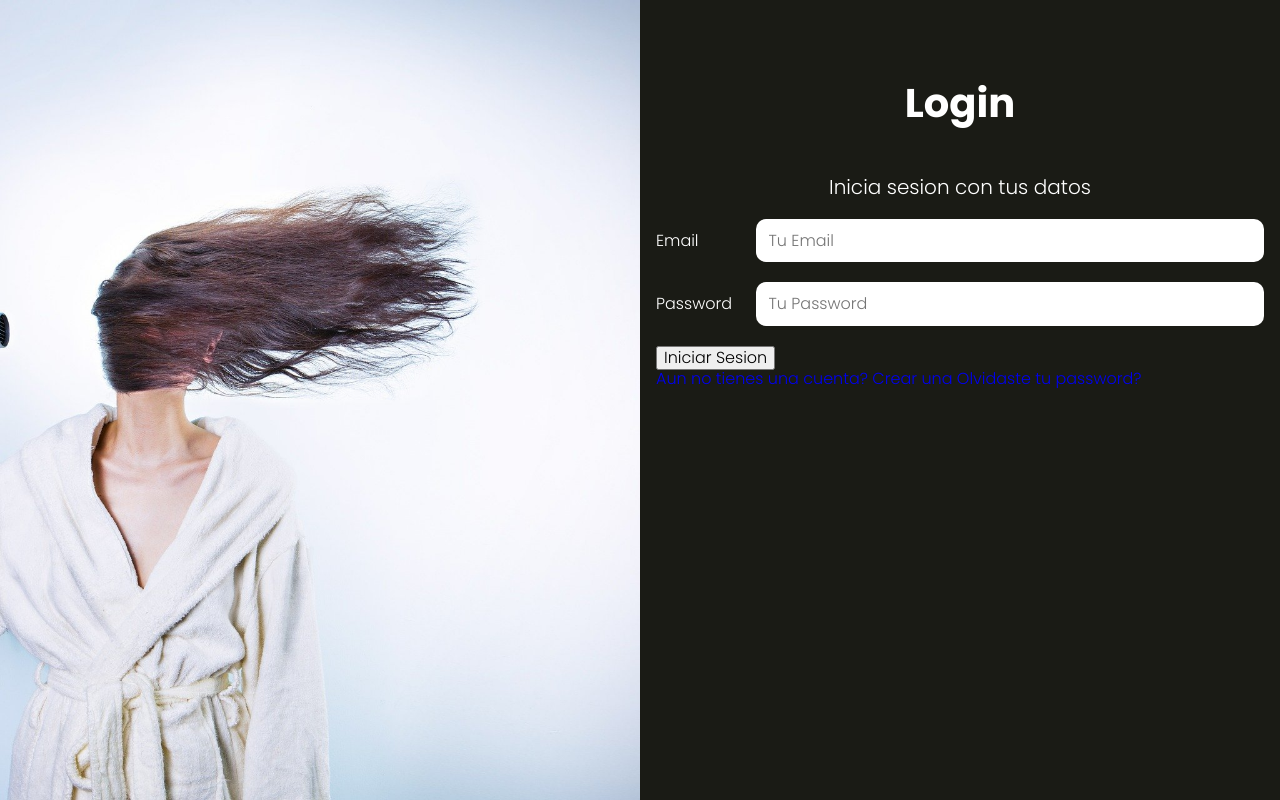
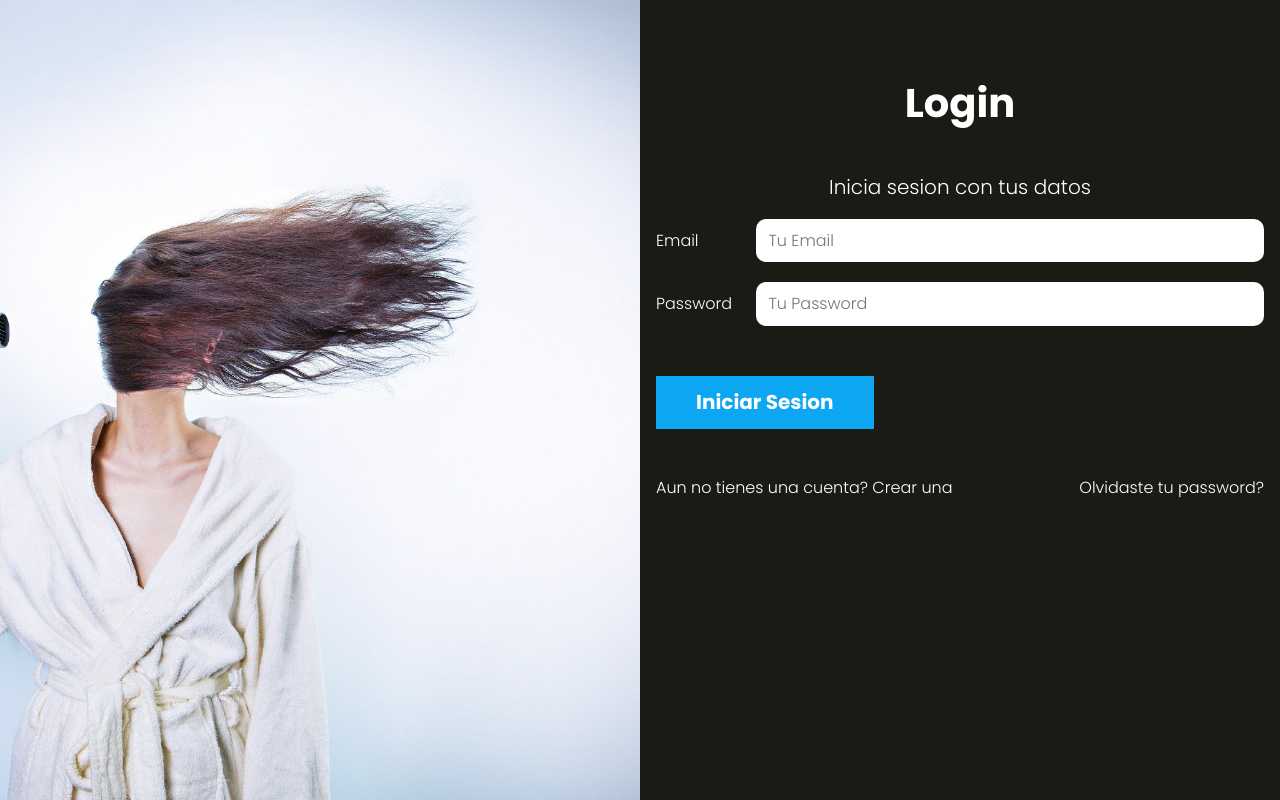
Before and after one commit to marina757/App_Salon, a PHP site: template views/auth/login.php in a window 1280 px wide. Run offline with PHP 8.4, Linux system fonts and the light colour scheme; the template is opened without the code that fills it, so the values that code supplies are empty.

Commit message:
css al bottone, altri

```diff
--- /dev/null
+++ b/src/scss/componentes/_acciones.scss
@@ -0,0 +1,17 @@
+@use 'base/variables' as v;
+@use 'base/mixins' as m;
+
+.acciones {
+    margin-top: v.$separacion;
+    @include m.tablet {
+        display: flex;
+        justify-content: space-between;
+    }
+
+    a {
+        color: v.$blanco;
+        display: block;
+        margin-bottom: calc(v.$separacion / 2);
+        text-align: center;
+    }
+}
--- /dev/null
+++ b/src/scss/componentes/_botones.scss
@@ -0,0 +1,6 @@
+@use 'base/variables' as v;
+@use 'base/mixins' as m;
+
+.boton {
+    @include m.boton(v.$azul, v.$blanco);
+}
--- a/src/scss/componentes/_index.scss
+++ b/src/scss/componentes/_index.scss
@@ -1 +1,3 @@
 @forward  'formulario';
+@forward 'botones';
+@forward 'acciones';
```
Also changed, not shown: public/build/css/app.css, 1 other file.
